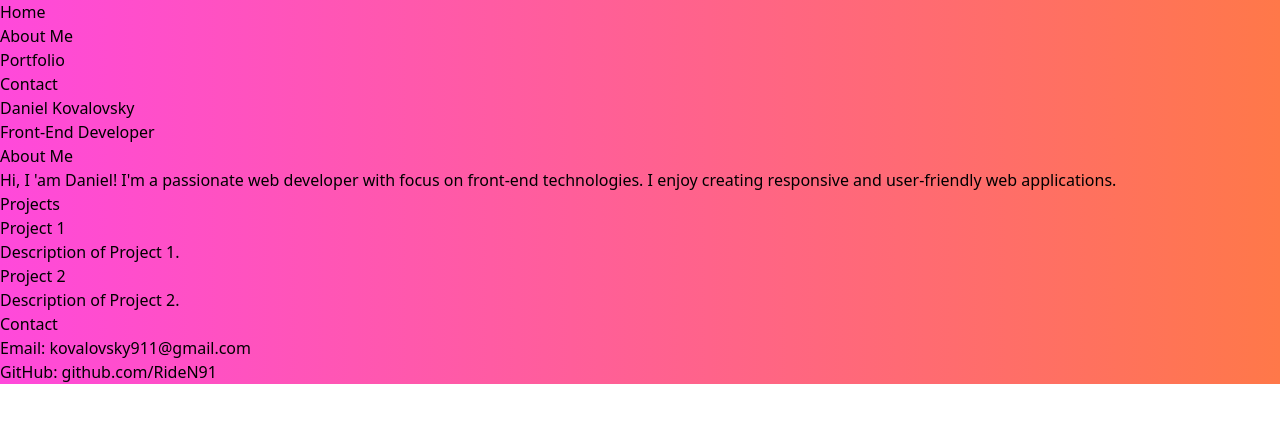
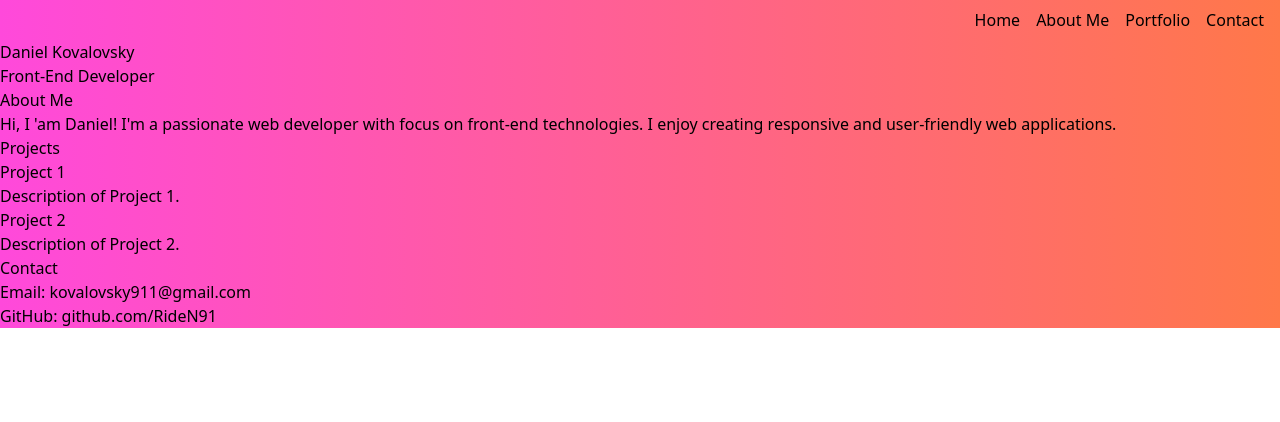
Before and after one commit to RideN91/my-web-portfolio, a React (Create React App) app: page / in a window 1280 px wide. Shown: the top 422 px of the page. Built offline with nearby package versions, Linux system fonts and the light colour scheme; the HTML template or start-up script is replaced by a standard one.

Commit message:
Update Menu.js

```diff
--- a/src/components/Menu.js
+++ b/src/components/Menu.js
@@ -5,7 +5,7 @@ const Menu = () => {
     return (
 
         <div className='bg-gradient-primary'>
-            <ul>
+            <ul className='sticky top-0 z-[20] mx-auto flex w-full items-end justify-end px-4 py-2 space-x-4'>
                 <li>Home</li>
                 <li>About Me</li>
                 <li>Portfolio</li>
```
